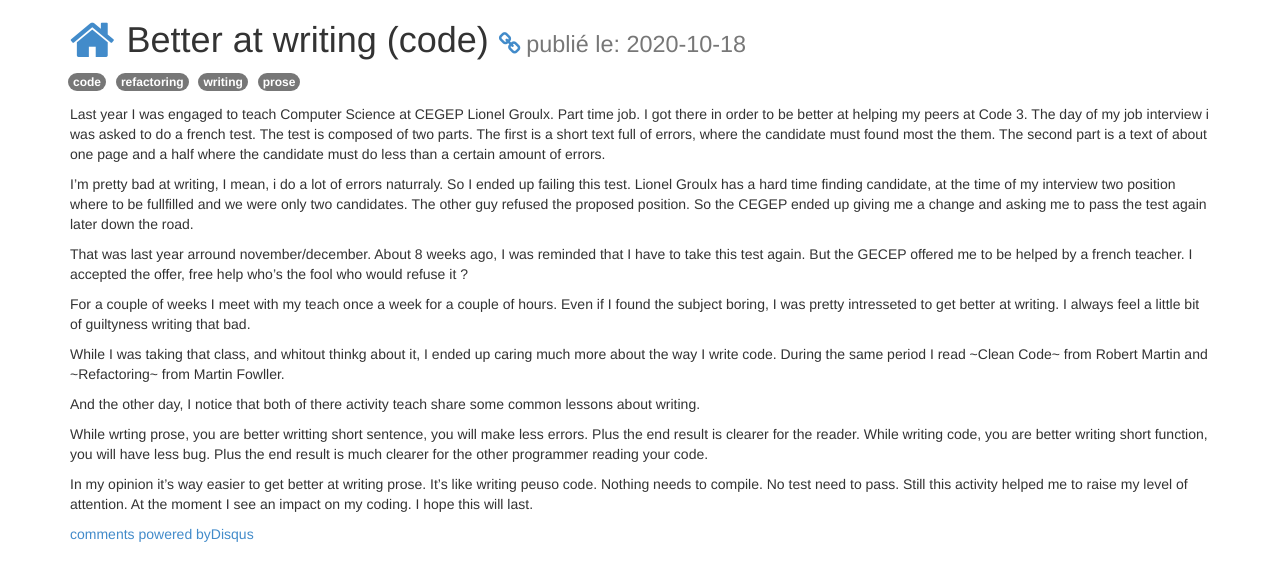
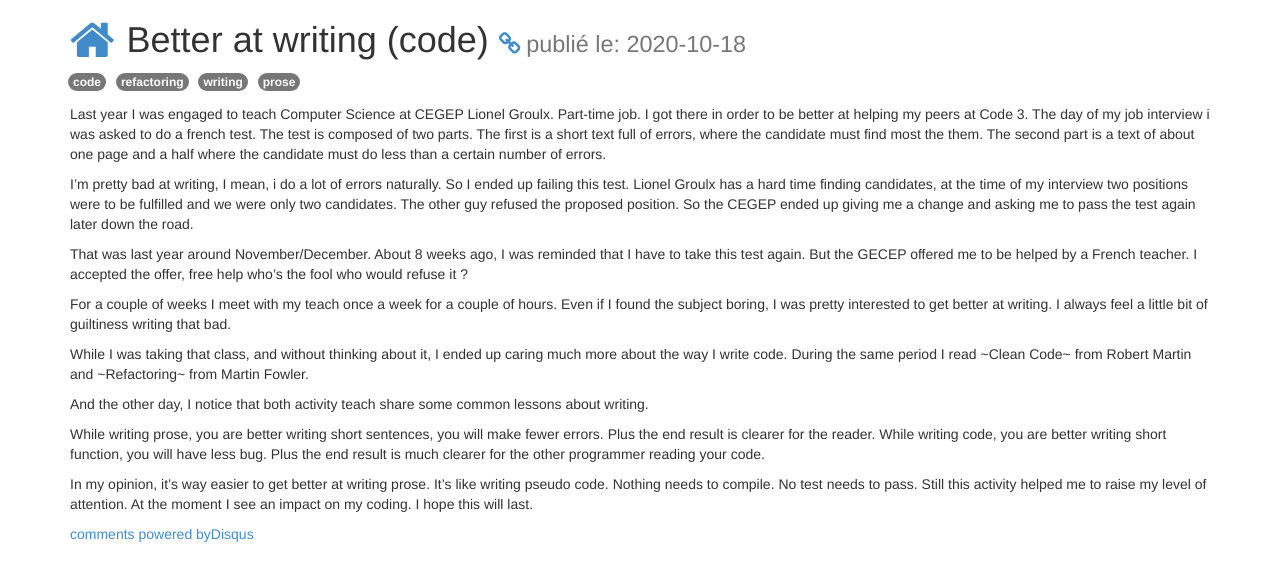
Before and after one commit to benzen/benzen.github.io, a Jekyll site: the page built from _posts/2020-10-18-better-at-writing-(-code-).md, in a window 1280 px wide. Shown: the top 581 px of the page. Built offline with Jekyll 4.4.1, drawn with Linux system fonts in a browser that asks for light colours; Markdown is read by kramdown in place of the engine named in the settings; comment, search, counter and statistics services are not loaded.

Commit message:
fix typos

```diff
--- a/_posts/2020-10-18-better-at-writing-(-code-).md
+++ b/_posts/2020-10-18-better-at-writing-(-code-).md
@@ -4,28 +4,26 @@ title: Better at writing (code)
 tags: code refactoring writing prose
 ---
 
-Last year I was engaged to teach Computer Science at CEGEP Lionel Groulx. Part time job.
+Last year I was engaged to teach Computer Science at CEGEP Lionel Groulx. Part-time job.
 I got there in order to be better at helping my peers at Code 3. The day of my job interview i was asked to
 do a french test. The test is composed of two parts. The first is a short text full of errors, where the candidate
-must found most the them. The second part is a text of about one page and a half where the candidate must do less than a certain amount of errors.
+must find most the them. The second part is a text of about one page and a half where the candidate must do less than a certain number of errors.
 
-I'm pretty bad at writing, I mean, i do a lot of errors naturraly. So I ended up failing this test. Lionel Groulx has
-a hard time finding candidate, at the time of my interview two position where to be fullfilled and we were only two candidates. The other guy refused the proposed position.
+I'm pretty bad at writing, I mean, i do a lot of errors naturally. So I ended up failing this test. Lionel Groulx has a hard time finding candidates, at the time of my interview two positions were to be fulfilled and we were only two candidates. The other guy refused the proposed position.
 So the CEGEP ended up giving me a change and asking me to pass the test again later down the road.
 
-That was last year arround november/december. About 8 weeks ago, I was reminded that I have to take this test again.
-But the GECEP offered me to be helped by a french teacher. I accepted the offer, free help who's the fool who would refuse it ?
+That was last year around November/December. About 8 weeks ago, I was reminded that I have to take this test again.
+But the GECEP offered me to be helped by a French teacher. I accepted the offer, free help who's the fool who would refuse it ?
 
-For a couple of weeks I meet with my teach once a week for a couple of hours. Even if I found the subject boring, I was pretty intresseted
-to get better at writing. I always feel a little bit of guiltyness writing that bad.
+For a couple of weeks I meet with my teach once a week for a couple of hours. Even if I found the subject boring, I was pretty interested to get better at writing. I always feel a little bit of guiltiness writing that bad.
 
-While I was taking that class, and whitout thinkg about it, I ended up caring much more about the way I write code.
-During the same period I read ~Clean Code~ from Robert Martin and ~Refactoring~ from Martin Fowller.
+While I was taking that class, and without thinking about it, I ended up caring much more about the way I write code.
+During the same period I read ~Clean Code~ from Robert Martin and ~Refactoring~ from Martin Fowler.
 
-And the other day, I notice that both of there activity teach share some common lessons about writing.
+And the other day, I notice that both activity teach share some common lessons about writing.
 
-While wrting prose, you are better writting short sentence, you will make less errors. Plus the end result is clearer for the reader.
+While writing prose, you are better writing short sentences, you will make fewer errors. Plus the end result is clearer for the reader.
 While writing code, you are better writing short function, you will have less bug. Plus the end result is much clearer for the other programmer reading your code.
 
-In my opinion it's way easier to get better at writing prose. It's like writing peuso code. Nothing needs to compile. No test need to pass.
+In my opinion, it's way easier to get better at writing prose. It's like writing pseudo code. Nothing needs to compile. No test needs to pass.
 Still this activity helped me to raise my level of attention. At the moment I see an impact on my coding. I hope this will last.
```
